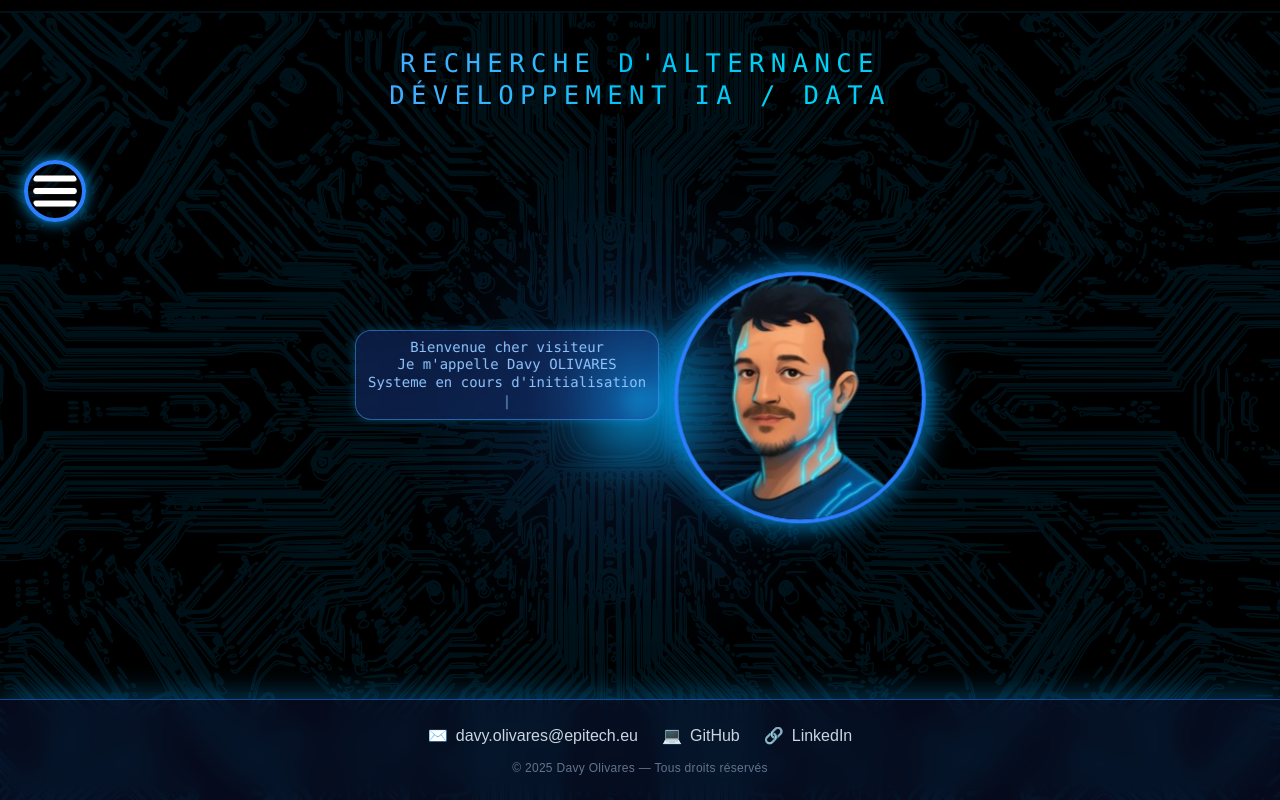
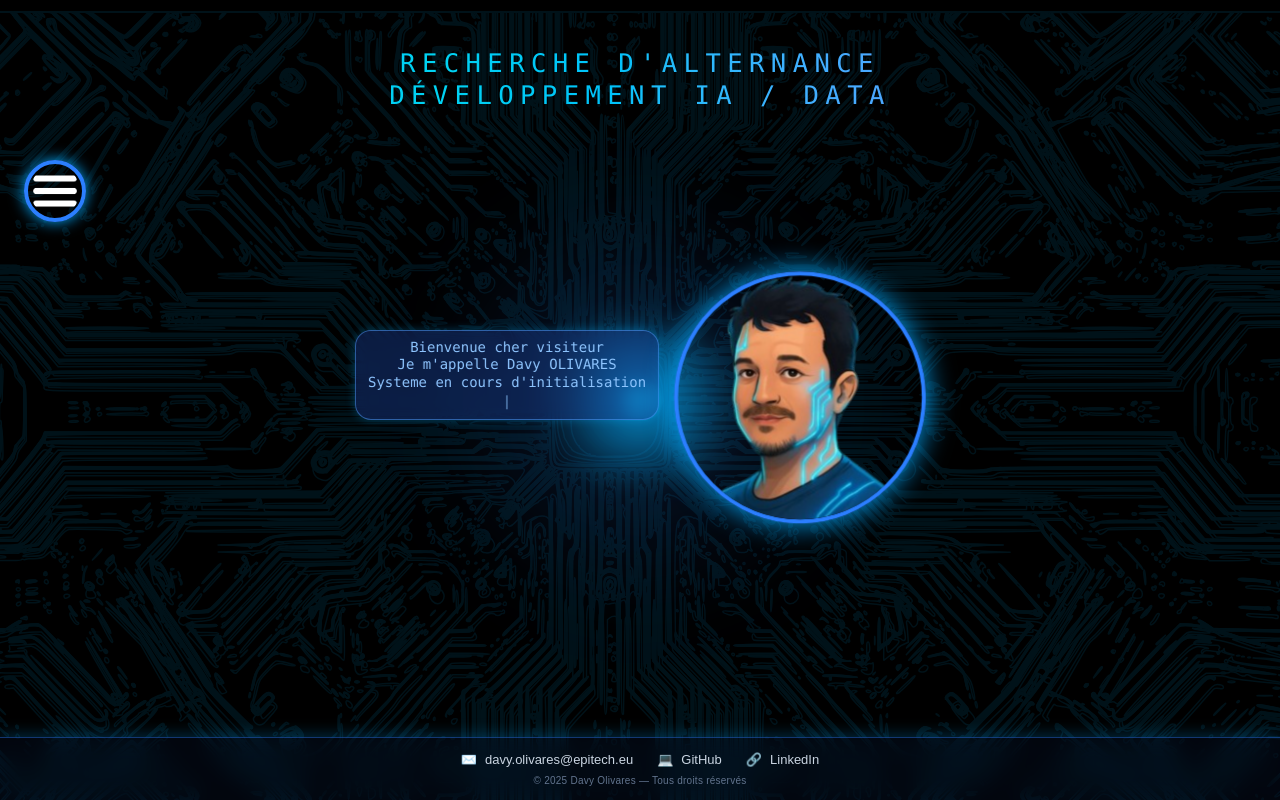
Before and after one commit to olivaresdavy/Portfolio-OLIVARES, a Next.js app in the folder front/: page /homepage in a window 1280 px wide. Built offline with nearby package versions, Linux system fonts and the light colour scheme.

Commit message:
fix(front) - blue flash that hurts eyes, fixed. Downsize the footer. Message of seeking internship higher on the page when in portrait

```diff
--- a/front/app/globals.css
+++ b/front/app/globals.css
@@ -147,12 +147,10 @@ body {
     /* Animation de scan horizontal du dégradé */
 @keyframes text-scan {
   0%   { background-position: 0% 50%; }
-      50%  { background-position: 100% 50%; }
-      100% { background-position: 0% 50%; }
+  100% { background-position: 100% 50%; }
 }
 
-    /* Utilitaire: ne met que l'animation + la taille du bg */
 .animate-text-scan {
   background-size: 200% auto;
-      animation: text-scan 6s linear infinite;
+  animation: text-scan 6s linear infinite alternate;
 }
--- a/front/app/homepage/page.tsx
+++ b/front/app/homepage/page.tsx
@@ -195,7 +195,7 @@ export default function Home() {
   className="absolute inset-x-0 flex flex-col items-center text-center pointer-events-none select-none overflow-hidden
              w-full px-4
              top-8 sm:top-10 md:top-12
-                  [@media(orientation:portrait)]:bottom-10 [@media(orientation:portrait)]:top-auto"
+             [@media(orientation:portrait)]:bottom-30 [@media(orientation:portrait)]:top-auto"
 >
   <motion.div
     className="relative font-mono uppercase tracking-[0.25em] leading-tight
@@ -207,7 +207,7 @@ export default function Home() {
     transition={{ duration: 2 }}
   >
     RECHERCHE D&apos;ALTERNANCE
-          <br className="block" /> {/* saut de ligne forcé pour corriger l'espace */}
+    <br className="block" />
     DÉVELOPPEMENT IA / DATA
 
     {/* Effet de scan vertical */}
@@ -219,6 +219,7 @@ export default function Home() {
     />
   </motion.div>
 </div>
+
     </main>
   )
 }
--- a/front/components/footer.tsx
+++ b/front/components/footer.tsx
@@ -5,20 +5,21 @@ import { motion } from 'framer-motion'
 export default function Footer() {
   return (
     <footer
-      className="fixed bottom-0 left-0 w-full border-t border-blue-500/50 bg-blue-900/20 backdrop-blur-md
-                 text-center text-slate-300 py-4 sm:py-6 z-[9999]
-                 shadow-[0_-5px_25px_#00aaff55] flex flex-col items-center justify-center"
+      className="fixed bottom-0 left-0 w-full border-t border-blue-500/40 bg-blue-900/10 backdrop-blur-md
+                 text-center text-slate-300 py-2 sm:py-3 z-[9999]
+                 shadow-[0_-2px_15px_#00aaff44] flex flex-col items-center justify-center"
     >
       <motion.div
-        initial={{ opacity: 0, y: 20 }}
+        initial={{ opacity: 0, y: 10 }}
         animate={{ opacity: 1, y: 0 }}
         transition={{ duration: 0.6 }}
-        className="flex flex-col sm:flex-row justify-center items-center gap-6 text-sm sm:text-base font-light"
+        className="flex flex-col sm:flex-row justify-center items-center gap-3 sm:gap-6
+                   text-[11px] sm:text-[13px] font-light"
       >
         {/* Email */}
         <Link
           href="mailto:davy.olivares@epitech.eu"
-          className="hover:text-blue-400 transition-colors flex items-center gap-2"
+          className="hover:text-blue-400 transition-colors flex items-center gap-1 sm:gap-2"
         >
           ✉️ <span>davy.olivares@epitech.eu</span>
         </Link>
@@ -27,7 +28,7 @@ export default function Footer() {
         <Link
           href="https://github.com/olivaresdavy"
           target="_blank"
-          className="hover:text-blue-400 transition-colors flex items-center gap-2"
+          className="hover:text-blue-400 transition-colors flex items-center gap-1 sm:gap-2"
         >
           💻 <span>GitHub</span>
         </Link>
@@ -36,14 +37,14 @@ export default function Footer() {
         <Link
           href="https://www.linkedin.com/in/davy-olivares-928a79140/?originalSubdomain=fr"
           target="_blank"
-          className="hover:text-blue-400 transition-colors flex items-center gap-2"
+          className="hover:text-blue-400 transition-colors flex items-center gap-1 sm:gap-2"
         >
           🔗 <span>LinkedIn</span>
         </Link>
       </motion.div>
 
       {/* Ligne finale */}
-      <p className="mt-3 text-xs text-slate-500 tracking-wide select-none">
+      <p className="mt-1 text-[10px] text-slate-500 tracking-wide select-none">
         © {new Date().getFullYear()} Davy Olivares — Tous droits réservés
       </p>
     </footer>
```
Lines whose indentation alone changed are shown as unchanged.
